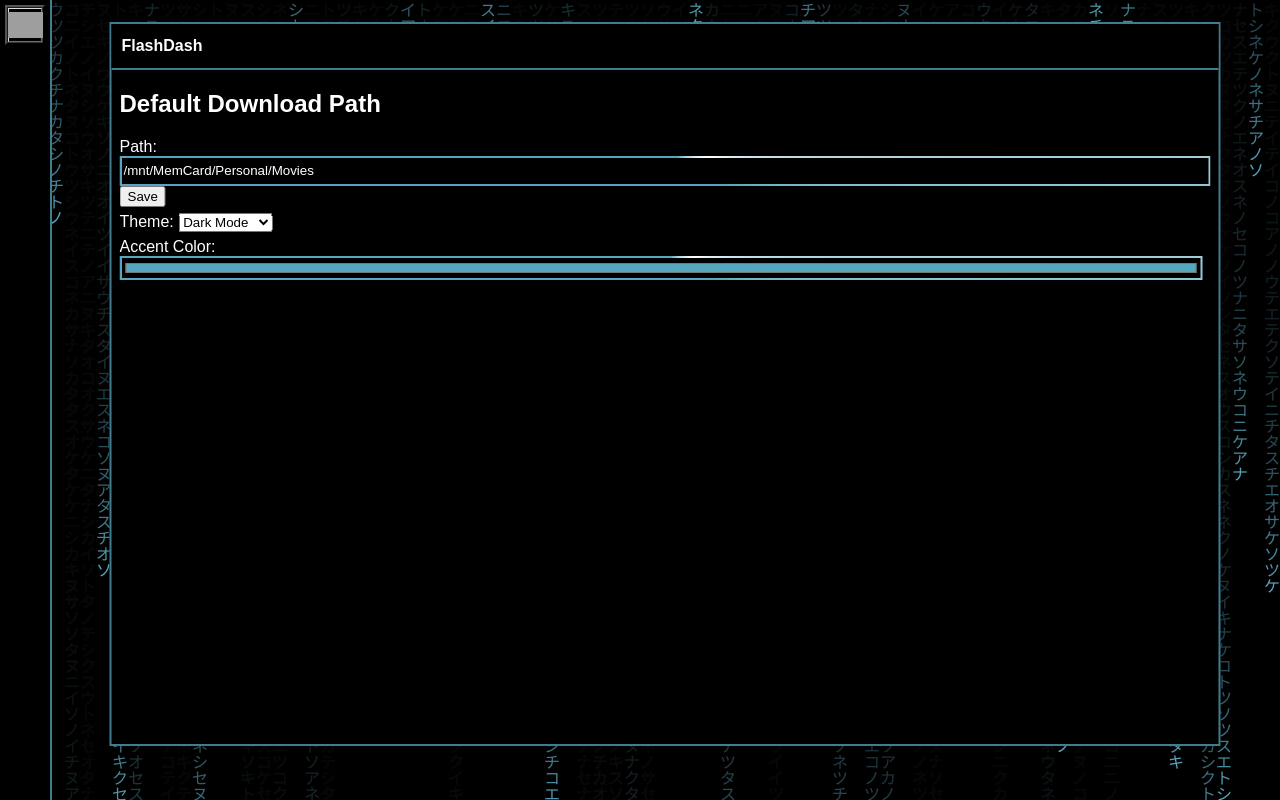
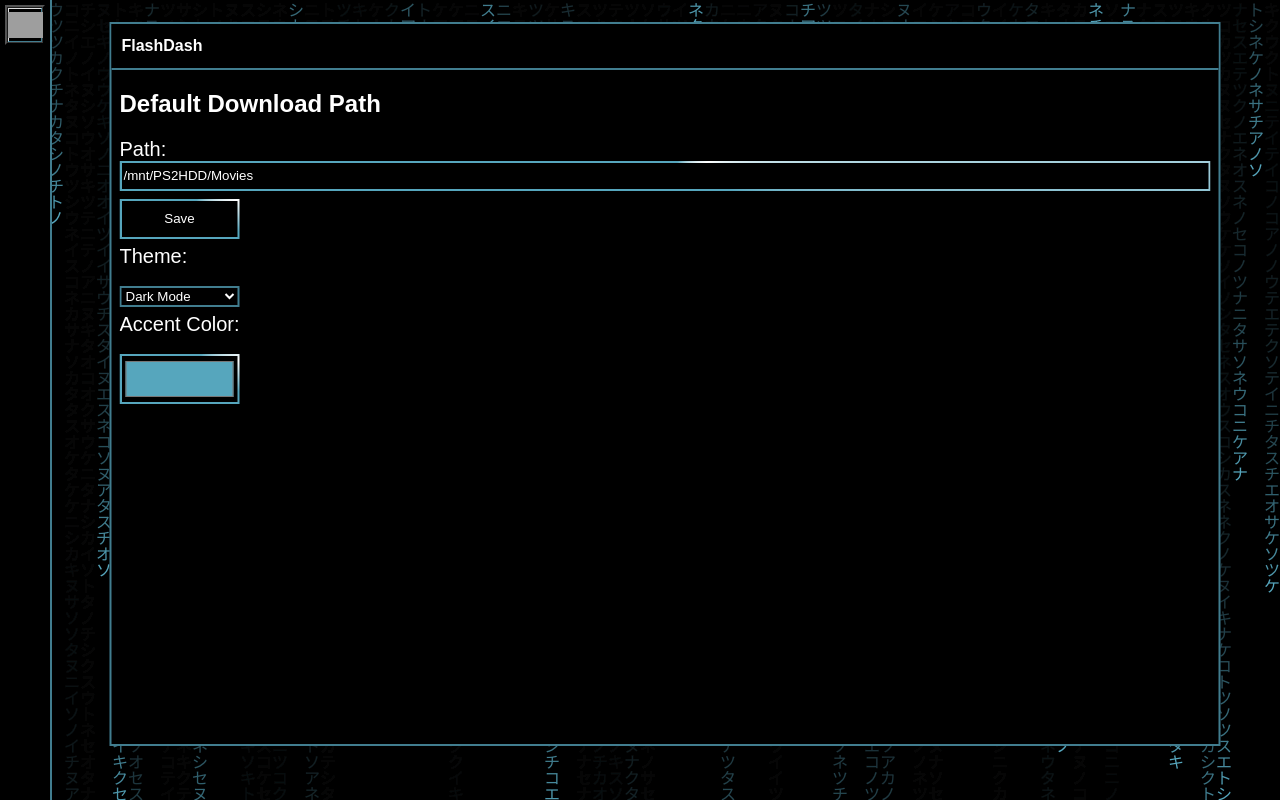
Before and after one commit to AquaFrostByte/FlashDash, a Flask app: page /settings in a window 1280 px wide. Run offline with Flask 3, Linux system fonts and the light colour scheme; grey boxes are pictures that could not be loaded.

Commit message:
I genuenly forgot what i did at the start becuase i didnt work on it for a week so 30 min are just undocumented :C
The rest tho is pretty cool!!

I finally found a (sadly simple) fix to the background issue with white and dark mode!!

Also added a button to Pause and Resume downloads!!

```diff
--- a/app.py
+++ b/app.py
@@ -133,6 +133,26 @@
     except Exception as e:
         return jsonify({"error": str(e)}), 500
 
+@app.route('/api/pause', methods=["POST"])
+def pause():
+    if not api:
+        return jsonify({"error": "aria2c daemon is offline"}), 503
+    try:
+        api.pause_all()
+        return jsonify({"success": True, "message": "STOP! all possed :3!"})
+    except Exception as e:
+        return jsonify({"error": str(e)}), 500
+
+@app.route('/api/resume', methods=["POST"])
+def resume():
+    if not api:
+        return jsonify({"error": "aria2c daemon is offline"}), 503
+    try:
+        api.resume_all()
+        return jsonify({"success": True, "message": "Everything Resumed"})
+    except Exception as e:
+        return jsonify({"error": str(e)}), 500
+
 @app.route('/api/settings', methods=['GET','POST'])
 def handle_settings():
     if request.method == 'GET':
--- a/config.json
+++ b/config.json
@@ -1,3 +1,3 @@
 {
-    "default_download_path": "/mnt/MemCard/Personal/Movies"
+    "default_download_path": "/mnt/PS2HDD/Movies"
 }
--- /dev/null
+++ b/static/css/settings.css
@@ -0,0 +1,100 @@
+@property --beam-deg {
+  syntax: '<angle>';
+  inherits: false;
+  initial-value: 0deg;
+}
+
+@property --beam-pos {
+    syntax: '<percentage>';
+    inherits: false;
+    initial-value: -20%;
+}
+
+:root {
+    --color-bg: #000;
+    --color-border: #74d9f5c1;
+    --color-text: #fff;
+    --color-text-muted: #dfdfdf;
+    --color-accent: #56a6bd;
+
+    --color-bevel-shadow-1: #373737;
+    --color-bevel-shadow-2: #1a1a1a;
+    --color-active-shadow-1: rgb(109, 109, 109);
+    --color-active-shadow-2: #9c9c9c;
+    --color-active-bg: #0a0a0a;
+
+    --color-line-glow: rgba(255, 255, 255, 0.55);
+}
+
+#saveDefaultPathBtn {
+    margin-top: 8px;
+    width: 120px;
+    height: 40px;
+
+    color: var(--color-text);
+    background-color: var(--color-bg);
+
+    border: 2px solid transparent;
+
+    background-image:
+      linear-gradient(var(--color-bg), var(--color-bg)),
+      conic-gradient(
+        from var(--beam-deg),
+        #ffffff 0deg,
+        var(--color-accent) 30deg,
+        var(--color-accent) 330deg,
+        #ffffff 360deg
+      );
+
+    background-origin: border-box;
+    background-clip: padding-box, border-box;
+
+    animation: spinBeam 3s linear infinite;
+}
+
+#themeToggle {
+    background: var(--color-bg);
+    color: var(--color-text);
+
+    border: var(--color-border) 2px solid;
+}
+
+label {
+    font-size: 20px;
+}
+
+select {
+    width: 120px;
+}
+
+#accentPicker {
+    width: 120px;
+    height: 50px;
+}
+
+@keyframes growAndMove {
+    0%, 100% {
+        transform: translateY(-10vh);
+    }
+    50% {
+        transform: translateY(10vh);
+    }
+}
+
+@keyframes spinBeam {
+  0% {
+    --beam-deg: 0deg;
+  }
+  100% {
+    --beam-deg: 360deg;
+  }
+}
+
+@keyframes moveBeam {
+    0% {
+        --beam-pos: -20%;
+    }
+    100% {
+        --beam-pos: 100%;
+    }
+}
--- a/static/css/styles.css
+++ b/static/css/styles.css
@@ -260,7 +260,7 @@
     border: 2px solid transparent;
 
     background-image:
-      linear-gradient(#000000, #000),
+      linear-gradient(var(--color-bg), var(--color-bg)),
       conic-gradient(
         from var(--beam-deg),
         #ffffff 0deg,
@@ -274,7 +274,7 @@
 
     animation: spinBeam 3s linear infinite;
 
-    background-color: #000;
+    background-color: var(--color-bg);
 }
 
 input:focus,
@@ -299,8 +299,8 @@
     width: 180px;
     height: 40px;
 
-    background-color: #000;
-    color: #fff;
+    background-color: var(--color-bg);
+    color: var(--color-text);
 
     border: 2px solid;
 
@@ -325,12 +325,12 @@
 }
 
 input[type="text"], input::placeholder {
-    color: #ffffff !important;
+    color: var(--color-text) !important;
 }
 
 input[type="text"]:focus {
-    color: #ffffff !important;
-    border-color: #000000 !important;
+    color: var(--color-text) !important;
+    border-color: var(--color-bg) !important;
 }
 
 .th-head {
--- a/static/js/bg.js
+++ b/static/js/bg.js
@@ -4,6 +4,12 @@
 const accentColor = getComputedStyle(document.documentElement)
   .getPropertyValue('--color-accent')
   .trim();
+
+const bgColor = getComputedStyle(document.documentElement)
+  .getPropertyValue('--color-bg')
+  .trim();
+
+console.log(bgColor)
 
 function resize() {
   canvas.width = window.innerWidth;
@@ -22,12 +28,19 @@
 let drops = new Array(columns).fill(1);
 
 function draw() {
-  ctx.fillStyle = 'rgba(0, 0, 0, 0.08)';
-  ctx.fillRect(0, 0, canvas.width, canvas.height);
+  if(bgColor  == "#000000"){
+    ctx.fillStyle = 'rgba(0, 0, 0, 0.08)';
+    ctx.fillRect(0, 0, canvas.width, canvas.height);
 
-  ctx.fillStyle = 'rgba(0, 0, 0, 0.01)';
-  ctx.fillRect(0, 0, canvas.width, canvas.height);
+    ctx.fillStyle = 'rgba(0, 0, 0, 0.01)';
+    ctx.fillRect(0, 0, canvas.width, canvas.height);
+  } else {
+    ctx.fillStyle = 'rgba(255, 255, 255, 0.08)';
+    ctx.fillRect(0, 0, canvas.width, canvas.height);
 
+    ctx.fillStyle = 'rgba(255, 255, 255, 0.01)';
+    ctx.fillRect(0, 0, canvas.width, canvas.height);
+  }
   ctx.fillStyle = accentColor;
   ctx.font = fontSize + 'px monospace';
 
@@ -40,7 +53,7 @@
 
     if (y > canvas.height && Math.random() > 0.975) {
 
-      ctx.fillStyle = '#000000';
+      ctx.fillStyle = bgColor;
       ctx.fillRect(x, 0, fontSize, canvas.height);
 
       ctx.fillStyle = accentColor;
--- a/static/js/downloadmanager.js
+++ b/static/js/downloadmanager.js
@@ -77,6 +77,32 @@
     });
 }
 
+const resumeBtn = document.getElementById('resume-btn');
+if (resumeBtn) {
+    resumeBtn.addEventListener('click', async () => {
+        const originalText = resumeBtn.innerText;
+
+        resumeBtn.innerText = "Continuing! :3";
+        resumeBtn.disabled = true;
+
+        try {
+            const response = await fetch('/api/resume', { method: 'POST' });
+            const result = await response.json();
+
+            if (response.ok) {
+                await refreshDashboard();
+            } else {
+                alert("Error: " + (result.error || "Unknown error"));
+            }
+        } catch (err) {
+            alert("Failed to connect to server: " + err.message);
+        } finally {
+            resumeBtn.innerText = originalText;
+            resumeBtn.disabled = false;
+        }
+    });
+}
+
 document.getElementById('Downloadlink').addEventListener('keydown', function(event) {
     if (event.key === 'Enter') {
         event.preventDefault();
--- a/templates/index.html
+++ b/templates/index.html
@@ -34,8 +34,8 @@
                     </div>
                     <div id="quickoptions">
                         <button id="purge-btn"> Clear </button>
-                        <button></button>
-                        <button></button>
+                        <button id="pause-btn"> Pause </button>
+                        <button id="resume-btn"> Resume </button>
                         <button></button>
                         <button></button>
                     </div>
@@ -69,6 +69,6 @@
         <script src="{{ url_for('static', filename='js/bg.js')}}"></script>
         <script src="{{ url_for('static', filename='js/downloadmanager.js')}}"></script>
         <script src="{{ url_for('static', filename='js/menu.js')}}"></script>
-
+        <script src="{{ url_for('static', filename='js/pause.js')}}"></script>
     </body>
 </html>
--- a/templates/settings.html
+++ b/templates/settings.html
@@ -2,6 +2,7 @@
 <html>
     <head>
         <link href="{{ url_for('static', filename='css/styles.css') }}" rel="stylesheet" type="text/css"/>
+        <link href="{{ url_for('static', filename='css/settings.css') }}" rel="stylesheet" type="text/css"/>
         <link href="{{ url_for('static', filename='img/Arow.gif') }}" rel="icon" type="image/x-icon"/>
     </head>
     <body>
@@ -35,14 +36,14 @@
                     </div>
                     <div class="setting-item">
                         <div id="forms">
-                            <label for="themeToggle">Theme:</label>
+                            <label for="themeToggle">Theme:</label><br><br>
                             <select id="themeToggle">
                                 <option value="dark">Dark Mode</option>
                                 <option value="light">White Mode</option>
                             </select>
                         </div>
                         <div id="forms">
-                            <label for="accentPicker">Accent Color:</label>
+                            <label for="accentPicker">Accent Color:</label><br><br>
                             <input type="color" id="accentPicker" value="#56a6db">
                         </div>
                     </div>
```
Also changed, not shown: static/js/pause.js (added, +42 -0 lines), README.md.
